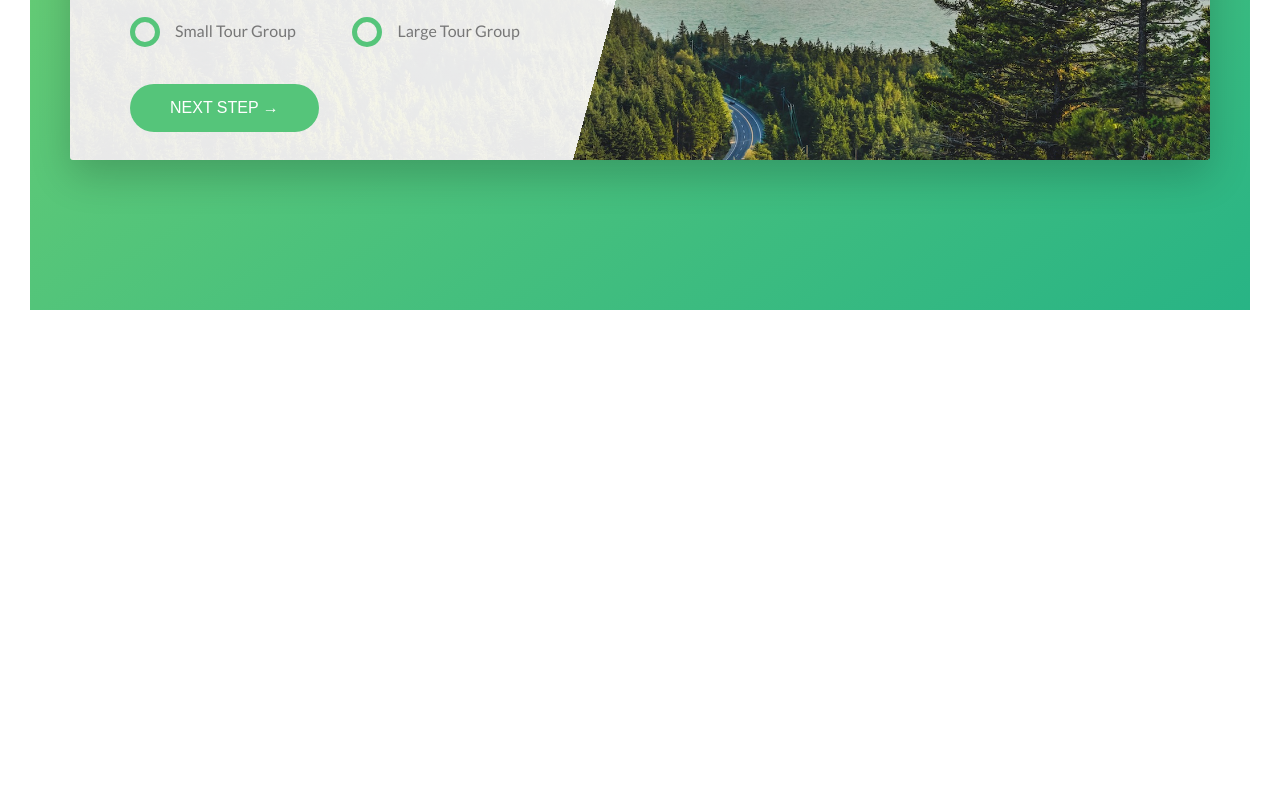
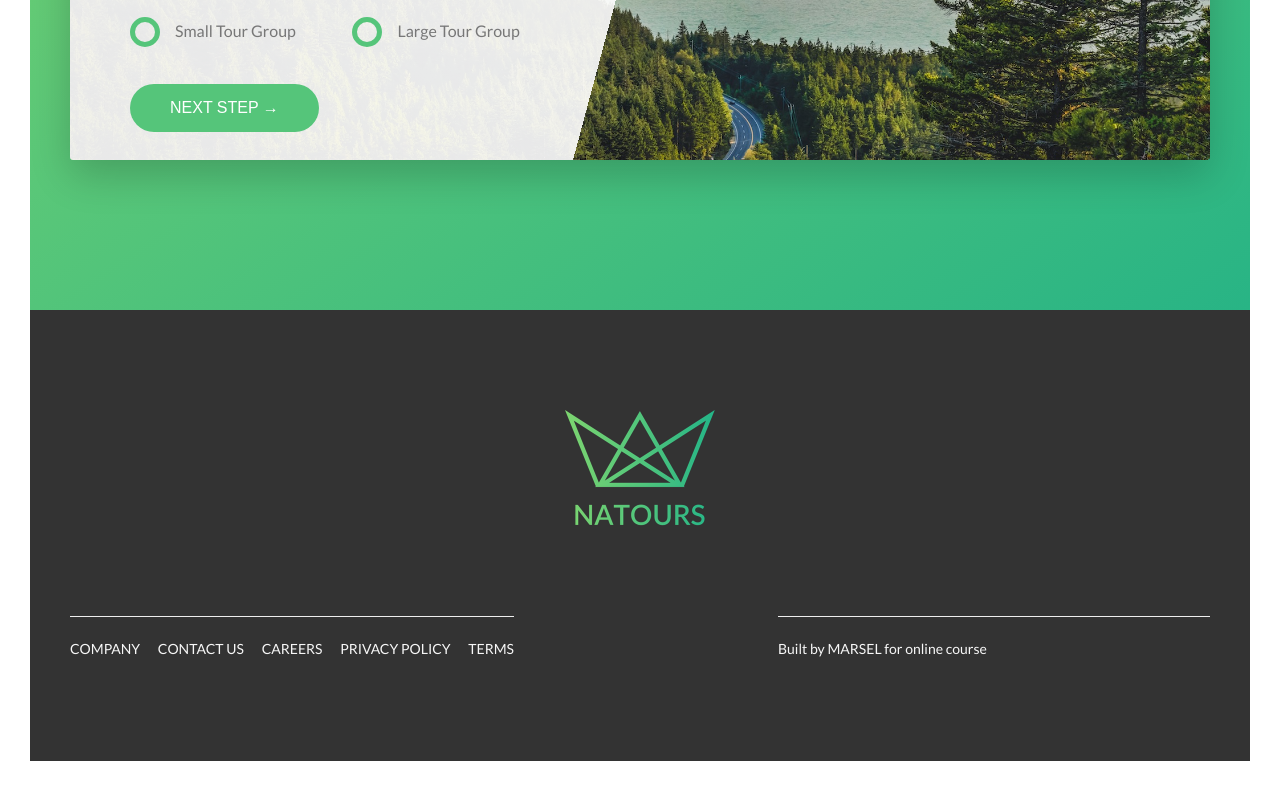
Before and after one commit to marselgray/natours, a website: page index.html in a window 1280 px wide. Shown: the part 5129-5920 px from the top of the page. Before the commit the page ends 5469 px from the top, so only its background shows below. Drawn offline with Linux system fonts and the light colour scheme.

Commit message:
Footer: structure and styles

```diff
--- a/index.html
+++ b/index.html
@@ -320,6 +320,30 @@
 			</section>
 		</main>
 
+		<footer class="footer">
+			<div class="footer__logo-box">
+				<img src="img/logo-green-2x.png" alt="full logo" class='footer__logo'>
+			</div>
+			<div class="row">
+				<div class="col-1-of-2">
+					<div class="footer__navigation">
+						<ul class="footer__list">
+							<li class="footer__item"><a href="#" class="footer__link">Company</a></li>
+							<li class="footer__item"><a href="#" class="footer__link">Contact Us</a></li>
+							<li class="footer__item"><a href="#" class="footer__link">Careers</a></li>
+							<li class="footer__item"><a href="#" class="footer__link">Privacy Policy</a></li>
+							<li class="footer__item"><a href="#" class="footer__link">Terms</a></li>
+						</ul>
+					</div>
+				</div>
+				<div class="col-1-of-2">
+					<p class="footer__copyright">
+						Built by <a href="#" class="footer__link">Marsel</a> for online course
+					</p>
+				</div>
+			</div>
+		</footer>
+
 <!--
 		<section class='grid-test'>
 
--- a/sass/abstracts/_variables.scss
+++ b/sass/abstracts/_variables.scss
@@ -12,8 +12,11 @@ $color-tertiary-dark: #5643fa;
 $color-grey-light-1: #f7f7f7;
 $color-grey-light-2: #eee;
 
+
 $color-grey-dark: #777;
 $color-grey-darker: #999;
+$color-grey-darkest: #333;
+
 $color-white: #fff;
 $color-black: #000;
 
--- /dev/null
+++ b/sass/layout/_footer.scss
@@ -0,0 +1,57 @@
+.footer{
+	background-color: $color-grey-darkest;
+	padding: 10rem 0;
+	font-size: 1.4rem;
+	color: $color-grey-light-1;
+
+	&__logo-box{
+		text-align: center;
+		margin-bottom: 8rem;
+	}
+
+	&__logo{
+		width: 15rem;
+	}
+
+	&__navigation{
+		border-top: 1px solid $color-grey-light-2;
+		padding-top: 2rem;
+		display: inline-block;
+	}
+
+	&__list{
+		list-style: none;
+
+	}
+
+	&__item{
+		display: inline-block;
+		&:not(:last-child){
+			margin-right: 1.5rem;
+		}
+	}
+
+	&__link{
+		&:link,
+		&:visited{
+			color: inherit;
+			background-color: $color-grey-darkest;
+			text-decoration: none;
+			text-transform: uppercase;
+			display: inline-block;
+			transition: all .2s;
+		}
+		&:hover,
+		&:active{
+			color: $color-primary;
+			box-shadow: 0 1rem 2rem rgba($color-black, .4);
+			transform: scale(1.3);
+		}
+	}
+	&__copyright{
+		border-top: 1px solid $color-grey-light-2;
+		padding-top: 2rem;
+		width: 80%;
+		float: right;
+	}
+}
--- a/sass/main.scss
+++ b/sass/main.scss
@@ -15,7 +15,7 @@
 @import "components/form";
 @import "components/story";
 
-
+@import "layout/footer";
 @import "layout/grid";
 @import "layout/header";
 
```
Also changed, not shown: README.md, css/style.css.
